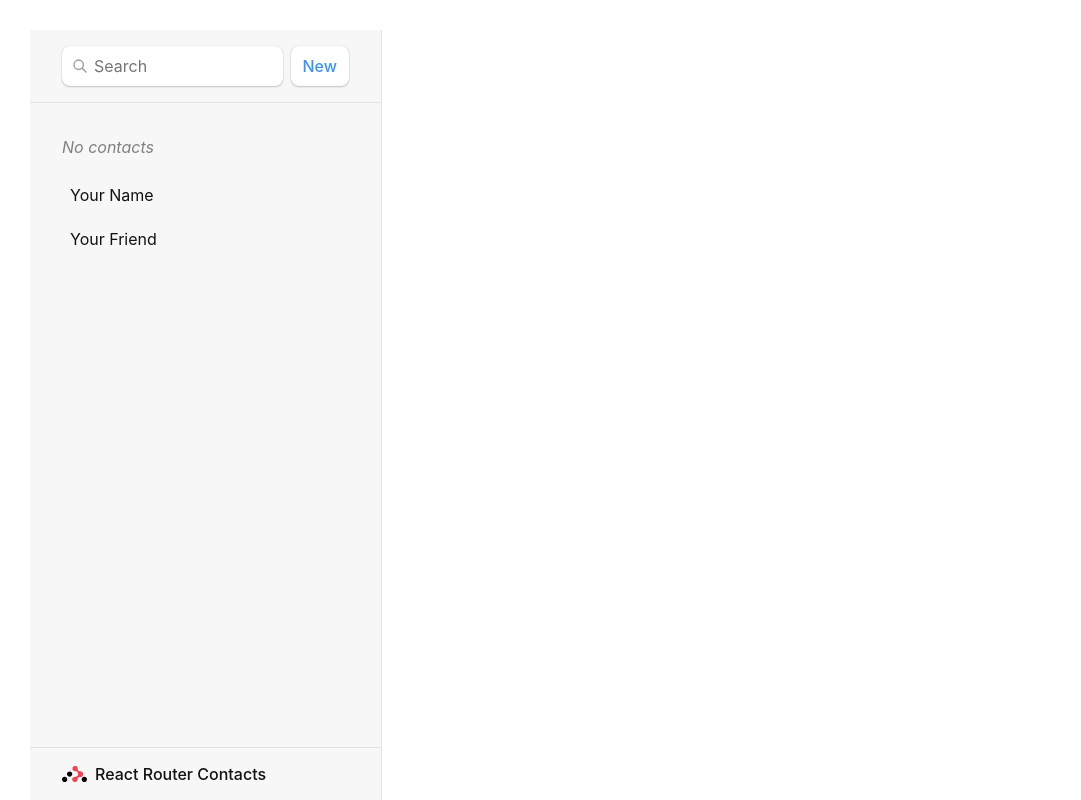
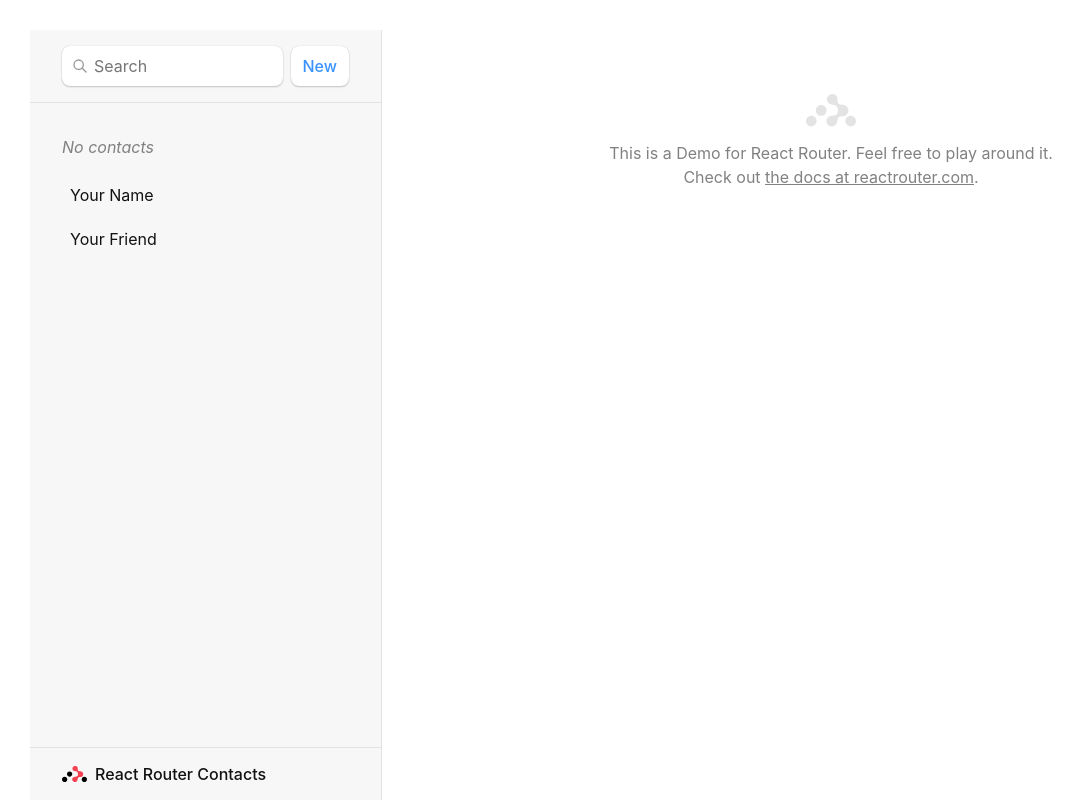
Before and after one commit to Rahul-Prasad-07/Router-Project, a React (Vite) app: page / in a window 1280 px wide. Shown: the whole page, without its empty margins (0-1081 px from the left). Built offline with nearby package versions, Linux system fonts and the light colour scheme.

Commit message:
Index Routes
When we load up the app, you'll notice a big blank page on the right side of our list.

```diff
--- a/src/main.jsx
+++ b/src/main.jsx
@@ -7,6 +7,7 @@
 import EditContact, { action as editAction,} from "./routes/edit";
 import { createBrowserRouter,RouterProvider,} from "react-router-dom";
 import { action as destroyAction } from "./routes/destroy";
+import Index from "./routes/index";
 import "./index.css";
 
 // Adding Router :First thing to do is create a Browser Router and configure our first route.
@@ -20,6 +21,7 @@
     loader: rootLoader,
     action: rootAction,
     children:[
+      { index: true, element: <Index/>},
       {
         path: "contacts/:contactId",
         element: <Contact />,
--- /dev/null
+++ b/src/routes/index.jsx
@@ -0,0 +1,18 @@
+
+
+export default function Index(){
+
+    return(
+        <p id="zero-state">
+
+           This is a Demo for React Router. Feel free to play around it.
+           <br/>
+           Check out {" "}
+           <a href="https://reactrouter.com">
+            the docs at reactrouter.com
+           </a>
+           .
+
+        </p>
+    )
+}
```
